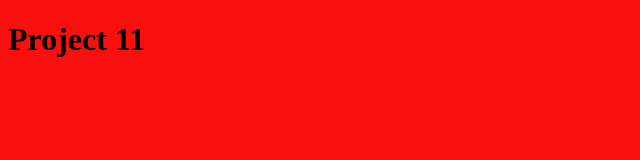
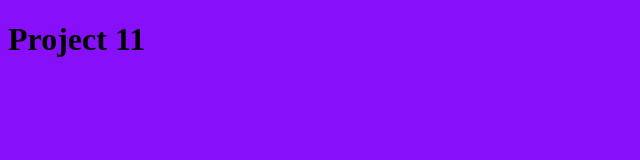
Before and after one commit to ahmed-issa-mohd/project-11-repository, a plain HTML site: page index.html in a window 1280 px wide. Shown: the whole page, without its empty margins (0-640 px from the left). Drawn offline with Linux system fonts and the light colour scheme.

Commit message:
first commit

```diff
--- a/style.css
+++ b/style.css
@@ -1,3 +1,3 @@
 body {
-    background: #fa0f0f;
+    background: #880ffa;
 }
```
